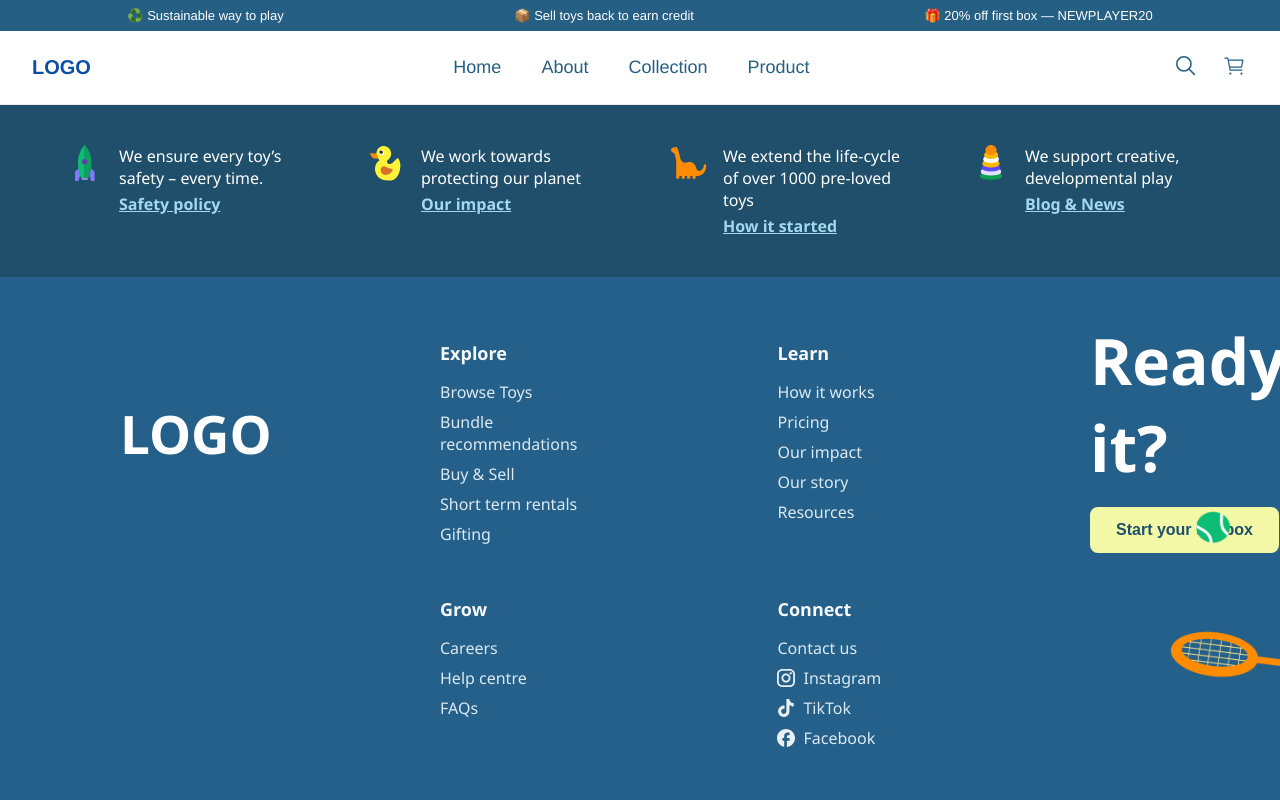
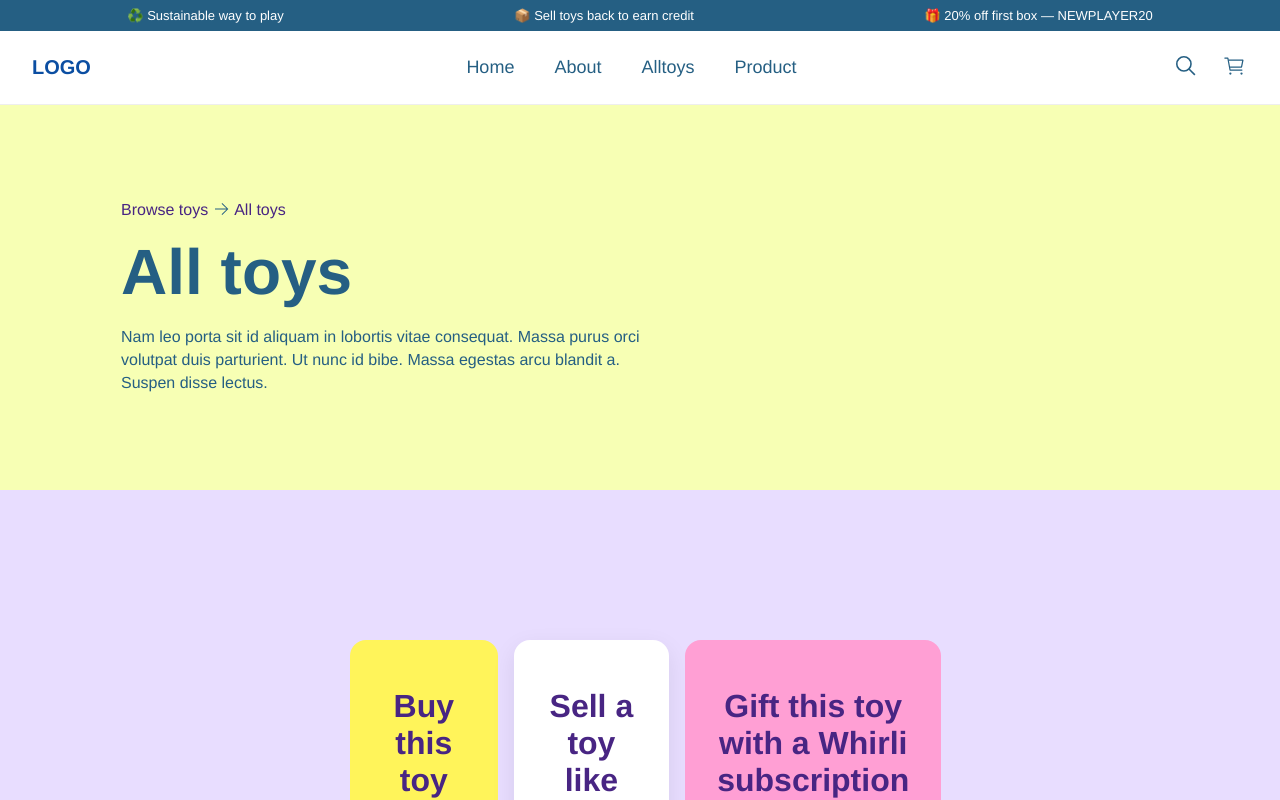
Before and after one commit to mayurdhwajsinh-j-equest/ToyCart, a React (Vite) app in the folder frontend/: page /Alltoys in a window 1280 px wide. Shown: the top 800 px of the page. Built offline with nearby package versions, Linux system fonts and the light colour scheme.

Commit message:
actioncard added in all toys section

```diff
--- a/frontend/src/App.jsx
+++ b/frontend/src/App.jsx
@@ -2,7 +2,8 @@ import { Routes, Route } from "react-router-dom";
 import Navbar from "./components/Navbar/Navbar";
 import Home from "./pages/Home";
 import About from "./pages/About";
-import Collection from "./pages/Collection";
+// import Collection from "./pages/Collection";
+import Alltoys from "./pages/Alltoys";
 import Product from "./pages/Product";
 import Footer from "./components/Footer/Footer";
 
@@ -14,7 +15,7 @@ function App() {
       <Routes>
         <Route path="/" element={<Home />} />
         <Route path="/about" element={<About />} />
-        <Route path="/collection" element={<Collection />} />
+        <Route path="/Alltoys" element={<Alltoys />} />
         <Route path="/product" element={<Product />} />
       </Routes>
 
--- a/frontend/src/components/Actioncard/Actioncard.css
+++ b/frontend/src/components/Actioncard/Actioncard.css
@@ -7,7 +7,7 @@
   justify-content: center;
   align-items: center;
   text-align: center;
-  max-width: 317px;
+  max-width: 417px;
   height: auto;
 }
 
@@ -25,6 +25,7 @@
   font-size: 16px;
   color: #255F83;
   line-height: 1.4;
+  margin: 0 0 20px 0;
 }
 
 .card button {
--- a/frontend/src/components/Navbar/Navbar.jsx
+++ b/frontend/src/components/Navbar/Navbar.jsx
@@ -19,7 +19,7 @@ function Navbar() {
                 <ul className="nav-center">
                     <li><Link to="/">Home</Link></li>
                     <li><Link to="/about">About</Link></li>
-                    <li><Link to="/collection">Collection</Link></li>
+                    <li><Link to="/Alltoys">Alltoys</Link></li>
                     <li><Link to="/product">Product</Link></li>
                 </ul>
                 <div className="nav-right">
--- a/frontend/src/pages/Alltoys.css
+++ b/frontend/src/pages/Alltoys.css
@@ -1,3 +1,37 @@
+.hero-content
+{
+  background-color: #F7FFB4;
+  padding: 80px 609px 80px 121px;
+}
+
+.hero-content__p1
+{
+  color: #482583;
+}
+
+.arrow-icon
+{
+  margin-left: 2px;
+  margin-right: 2px;
+
+}
+
+.hero-content__h1
+{
+  color: #255F83;
+  font-size: 64px;
+  margin: 0;
+  font-weight: bolder;
+}
+
+.hero-content__p2
+{
+  color: #255F83;
+  max-width: 635px;
+  font-size: 16px;
+  line-height: 23px;
+}
+
 .toy-actions {
   display: grid;
   grid-template-columns: repeat(3, 1fr);
--- a/frontend/src/pages/Alltoys.jsx
+++ b/frontend/src/pages/Alltoys.jsx
@@ -1,10 +1,16 @@
 import Actioncard from "../components/Actioncard/Actioncard.jsx";
+import arrow from "../assets/arrow.svg"
 import "./Alltoys.css";
 
 function Alltoys() {
   return (
     <main className="home">
       <section className="hero">
+        <div className="hero-content">
+          <p className="hero-content__p1">Browse toys  <span><img src={arrow} alt="arrow icon" className="arrow-icon"/></span>  All toys</p>
+          <h1 className="hero-content__h1">All toys</h1>
+          <p className="hero-content__p2">Nam leo porta sit id aliquam in lobortis vitae consequat. Massa purus orci volutpat duis parturient. Ut nunc id bibe. Massa egestas arcu blandit a. Suspen disse lectus.</p>
+        </div>
       </section>
       <section className="toy-actions">
         <Actioncard
```
Also changed, not shown: frontend/src/assets/arrow.svg (added).
